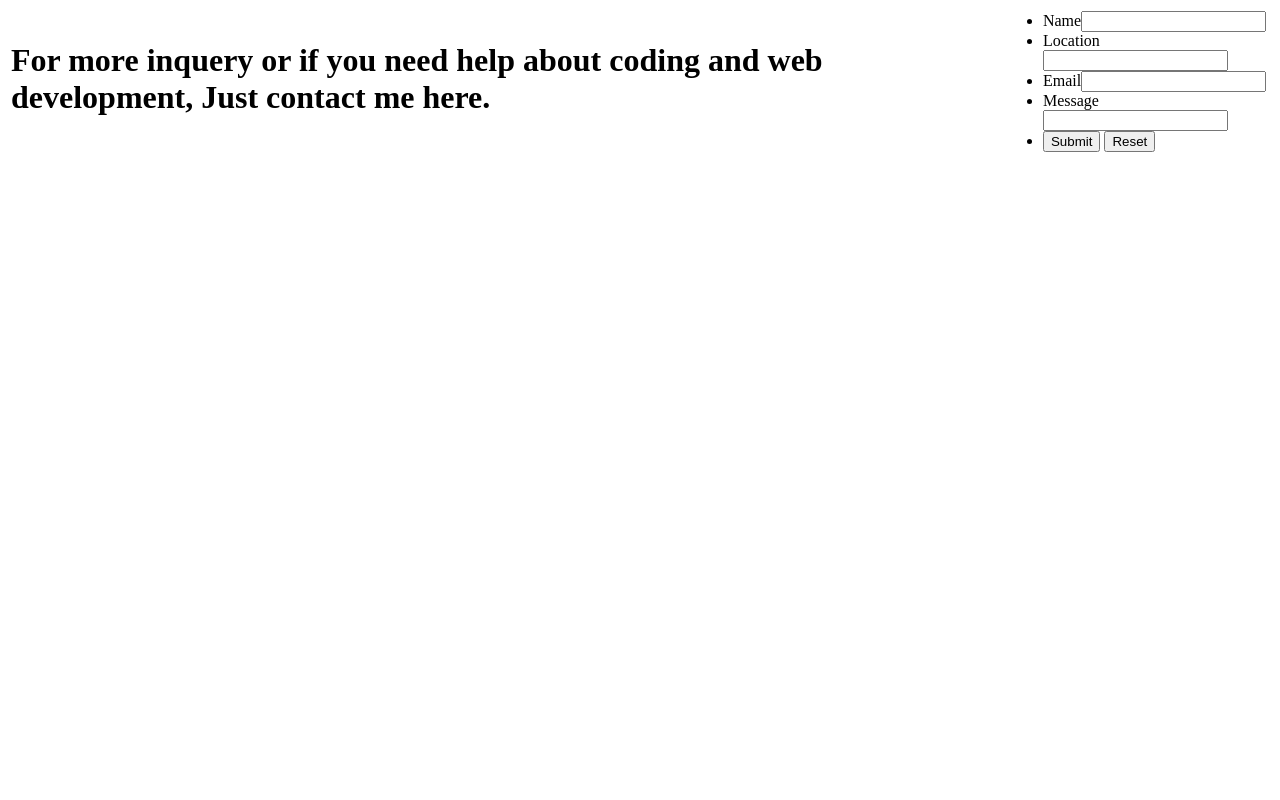
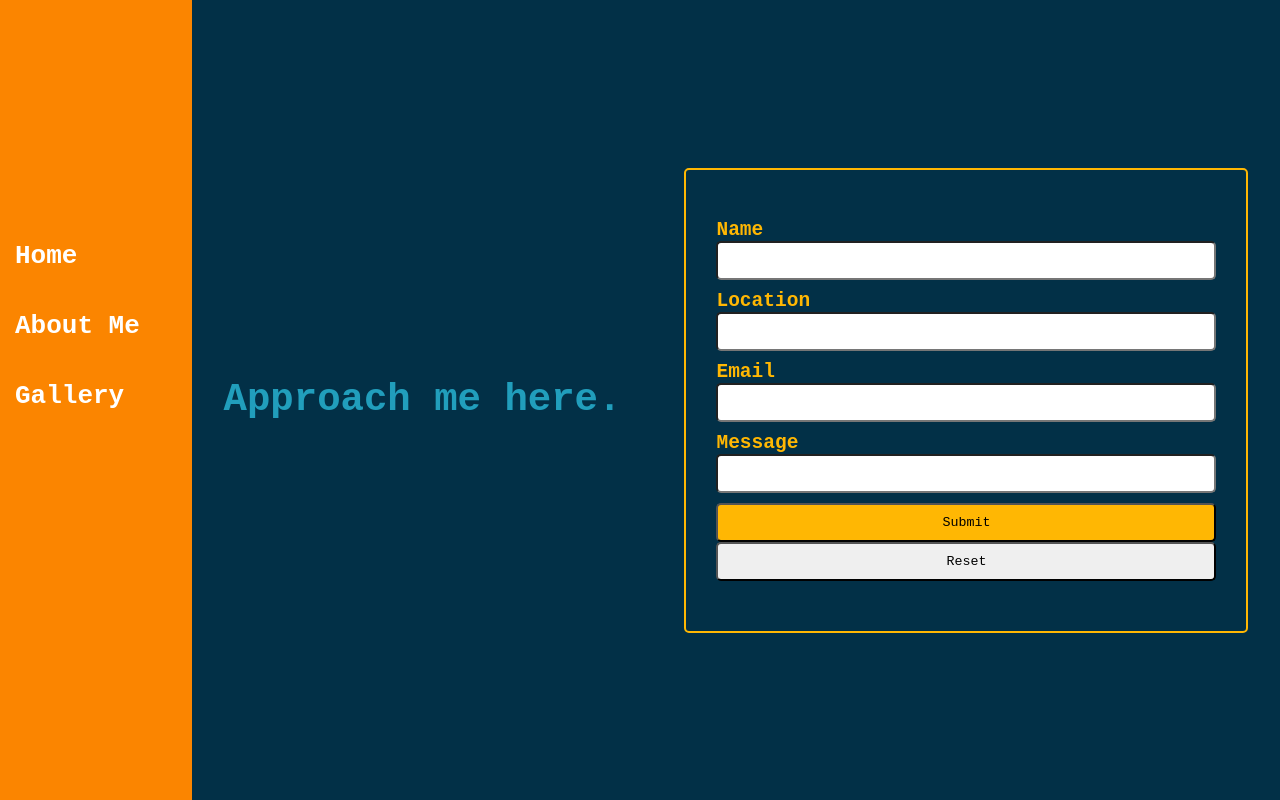
Before and after one commit to tristanjayvirtudazo/webdev1_blog, a plain HTML site: page contact.html in a window 1280 px wide. Drawn offline with Linux system fonts and the light colour scheme.

Commit message:
editing contact form and changing directory pic4

```diff
--- a/contact.html
+++ b/contact.html
@@ -3,28 +3,37 @@
     <meta charset="UTF-8">
     <meta http-equiv="X-UA-Compatible" content="IE=edge">
     <meta name="viewport" content="width=device-width, initial-scale=1.0">
+
+    <link rel="stylesheet" href="styles.css">
     <title>Contact Me</title>
 </head>
 <body>
-    <table>
-        <tr>
-            <td><h1>For more inquery or if you need help about coding and web development, Just contact me here.</h1></td>
-            <td>
+    <div class="container">
+        <div class="sidebar">
+            <ul class="navlink">
+                <li><a href="index.html">Home</a></li>
+                <li><a href="about.html">About Me</a></li>
+                <li><a href="gallery.html">Gallery</a></li>
+            </ul>
+        </div>
+        <div class="headline">
+            <div class="form-content">
+                <h1 style="margin: auto;">Approach me here.</h1></td>
                 <form action="index.html" class="contact-form">
-                    <ul>
-                        <li>Name<input type="text"></li>
-                        <li>Location<input type="text"></li>
-                        <li>Email<input type="email"></li>
-                        <li>Message<input type="text"></li>
+                    <ul style="list-style: none; padding-left: 0;">
+                        <li>Name <br><input type="text"></li>
+                        <li>Location <br><input type="text"></li>
+                        <li>Email <br><input type="email"></li>
+                        <li>Message <br><input type="text"></li>
                         <li>
-                            <input type="submit">
+                            <input id="submit" type="submit">
                             <input type="reset">
                         </li>
                     </ul>
                 </form>
-            </td>
-        </tr>
-    </table>
+            </div>
+        </div>
+    </div>
 
 </body>
 </html>
--- a/styles.css
+++ b/styles.css
@@ -82,3 +82,40 @@ table{
     margin: auto;
     font-size: 1em;
 }
+
+.contact-form{
+    margin: auto;
+    width: 500px;
+    border: solid 2px #ffb703;
+    border-radius: 5px;
+    padding: 30px;
+}
+
+li{
+    color:#ffb703;
+    margin-bottom: 10px;
+}
+
+ul{
+    font-size: 1.5em;
+    font-weight: bold;
+}
+
+input{
+    border-radius: 5px;
+    width: 100%;
+    padding: 10px;
+}
+
+.form-content{
+    display: flex;
+    flex-direction: row;
+}
+
+form{
+    text-align: left;
+}
+
+#submit{
+    background-color:#ffb703 ;
+}
```
Also changed, not shown: gallery.html (+1 -1 lines).
